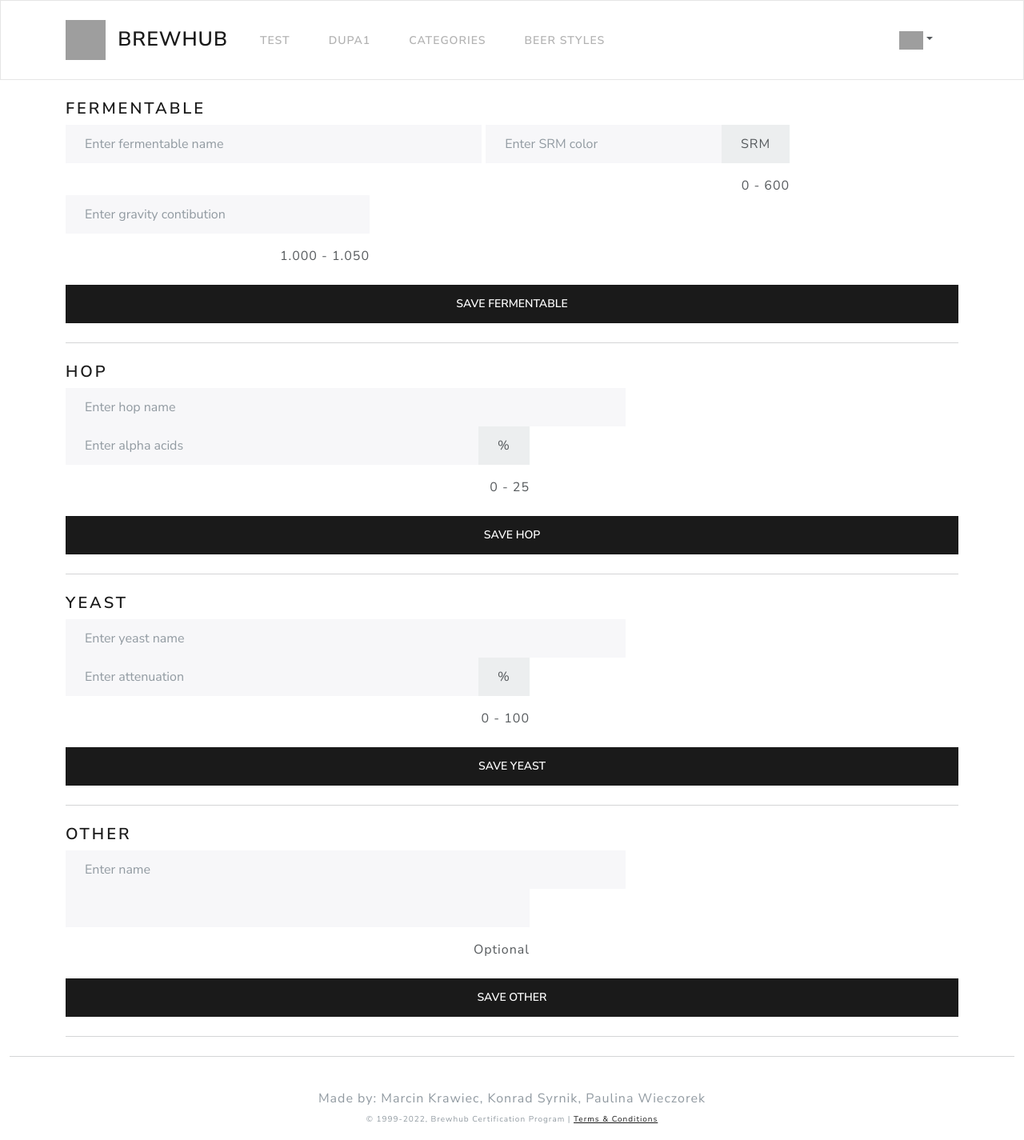
After one commit to marcin-kraviec/brewhub, a Flask app: page /add_ingredients in a window 1280 px wide. The commit adds this page. Shown: the whole page at 80% size. Run offline with Flask 2, Linux system fonts and the light colour scheme; some libraries are stand-ins or nearby versions; grey boxes are pictures that could not be loaded.

Commit message:
Add ingredients form

```diff
--- a/brewhub/recipes.py
+++ b/brewhub/recipes.py
@@ -12,10 +12,9 @@ def add_recipe():
     styles = ['American Light Lager', 'American Lager', 'Cream Ale', 'American Wheat Beer', 'International Pale Lager',
               'International Amber Lager']
 
-
-    # Recipe info
     if request.method == 'POST':
 
+        # Recipe info
         user_id = session['id']
         print(user_id)
 
@@ -71,6 +70,47 @@ def add_recipe():
         hop_amount = request.form.getlist('hop_amount')
         print(hop_amount)
 
+        #Others
+        other = request.form.getlist('other')
+        print(other)
+
+        other_amount = request.form.getlist('other_amount')
+        print(other_amount)
+
+        other_info = request.form.getlist('other_info')
+        print(other_info)
+
+        #Fermentation
+        yeast = request.form.get('yeast')
+        print(yeast)
+
+        primary_fermentation = request.form['primary_fermentation']
+        print(primary_fermentation)
+
+        secondary_fermentation = request.form['secondary_fermentation']
+        print(secondary_fermentation)
+
+        #Mash
+        efficiency = request.form['efficiency']
+        print(efficiency)
+
+        water_grain_ratio = request.form['water_grain_ratio']
+        print(water_grain_ratio)
+
+        mash_temperature = request.form.getlist('mash_temperature')
+        print(mash_temperature)
+
+        mash_time = request.form.getlist('mash_time')
+        print(mash_time)
+
+        #Notes
+        notes = request.form['notes']
+        print(notes)
 
 
     return render_template('recipe_form.html', styles=styles)
+
+
+@recipes.route('/add_ingredients', methods=['GET', 'POST'])
+def add_ingredients():
+    return render_template('ingredients_form.html')
--- a/brewhub/templates/base.html
+++ b/brewhub/templates/base.html
@@ -65,15 +65,15 @@
                   <a class="nav-link" href="/guestbook">Dupa1</a>
                 </li>
                 <li class="nav-item active">
-                  <a class="nav-link" href="/chat">Dupa2</a>
-                </li>
-                <li class="nav-item active">
                   <a class="nav-link" href="/categories">Categories</a>
                 </li>
                 <li class="nav-item active">
                   <a class="nav-link" href="/beer_styles">Beer styles</a>
                 </li>
                 {% if session['logged_in'] == True %}
+                <li class="nav-item active">
+                  <a class="nav-link" href="/add_ingredients">Add ingredients</a>
+                </li>
                 <li class="nav-item active">
                   <a class="nav-link" href="/add_recipe">Add recipe</a>
                 </li>
--- /dev/null
+++ b/brewhub/templates/ingredients_form.html
@@ -0,0 +1,81 @@
+{% extends "base.html" %}
+
+{% block content %}
+    <div class="container">
+      <form action="{{ url_for('recipes.add_ingredients') }}" method="post">
+        <h4>Fermentable</h4>
+            <div class="form-group" style="display: inline-block; width:520px">
+                <input type="text" name="fermentable_name" class="form-control" placeholder="Enter fermentable name">
+            </div>
+            <div class="form-group" style="display: inline-block">
+                    <div class="input-group mb-3" style="width:380px">
+                        <input type="text" name="fermantable_color" class="form-control" placeholder="Enter SRM color">
+                        <span class="input-group-text">SRM</span>
+                    </div>
+                    <span style="float: right;">0 - 600</span>
+            </div>
+            <div class="form-group" style="display: inline-block; width:380px">
+                <div class="input-group mb-3" style="width:380px">
+                    <input type="text" name="gravity_contibution" class="form-control" placeholder="Enter gravity contibution">
+                </div>
+                <span style="float: right;">1.000 - 1.050</span>
+            </div>
+
+      <br>
+      <br>
+      <button type="submit" class="btn btn-primary" style="width: 100%">Save fermentable</button>
+      </form>
+      <hr class="my-4">
+      <form action="{{ url_for('recipes.add_ingredients') }}" method="post">
+        <h4>Hop</h4>
+            <div class="form-group" style="display: inline-block; width:700px">
+                <input type="text" name="hop_name" class="form-control" placeholder="Enter hop name">
+            </div>
+            <div class="form-group" style="display: inline-block">
+                    <div class="input-group mb-3" style="width:580px">
+                        <input type="text" name="alpha_acids" class="form-control" placeholder="Enter alpha acids">
+                        <span class="input-group-text">%</span>
+                    </div>
+                    <span style="float: right;">0 - 25</span>
+            </div>
+      <br>
+      <br>
+      <button type="submit" class="btn btn-primary" style="width: 100%">Save Hop</button>
+      </form>
+      <hr class="my-4">
+      <form action="{{ url_for('recipes.add_ingredients') }}" method="post">
+        <h4>Yeast</h4>
+            <div class="form-group" style="display: inline-block; width:700px">
+                <input type="text" name="yeast_name" class="form-control" placeholder="Enter yeast name">
+            </div>
+            <div class="form-group" style="display: inline-block">
+                    <div class="input-group mb-3" style="width:580px">
+                        <input type="text" name="yeast_attenuation" class="form-control" placeholder="Enter attenuation">
+                        <span class="input-group-text">%</span>
+                    </div>
+                    <span style="float: right;">0 - 100</span>
+            </div>
+      <br>
+      <br>
+      <button type="submit" class="btn btn-primary" style="width: 100%">Save Yeast</button>
+      </form>
+      <hr class="my-4">
+      <form action="{{ url_for('recipes.add_ingredients') }}" method="post">
+        <h4>Other</h4>
+            <div class="form-group" style="display: inline-block; width:700px">
+                <input type="text" name="other_name" class="form-control" placeholder="Enter name">
+            </div>
+            <div class="form-group" style="display: inline-block">
+                    <div class="input-group mb-3" style="width:580px">
+                        <input type="text" name="optional_info" class="form-control">
+                    </div>
+                    <span style="float: right;">Optional</span>
+            </div>
+      <br>
+      <br>
+      <button type="submit" class="btn btn-primary" style="width: 100%">Save Other</button>
+      </form>
+      <hr class="my-4">
+    </div>
+
+{% endblock %}
```
Also changed, not shown: brewhub/templates/recipe_form.html (+11 -11 lines), brewhub/views.py (line endings or trailing spaces).
